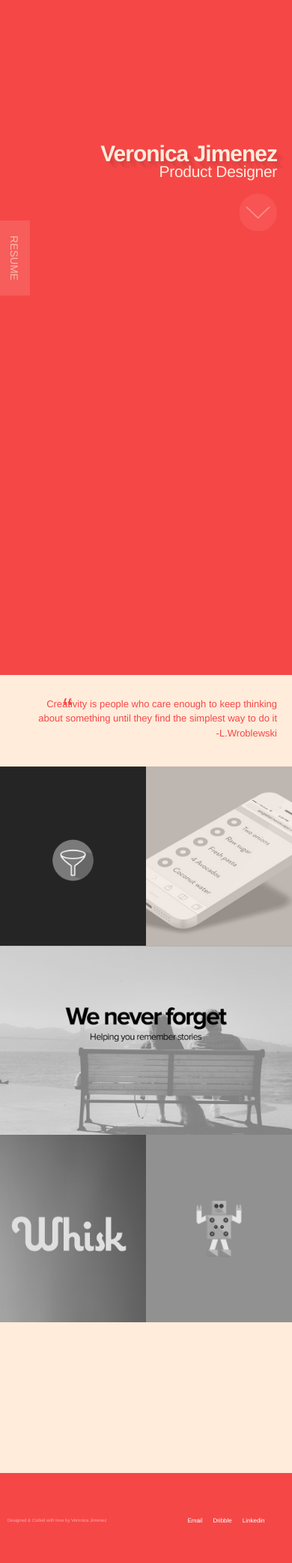
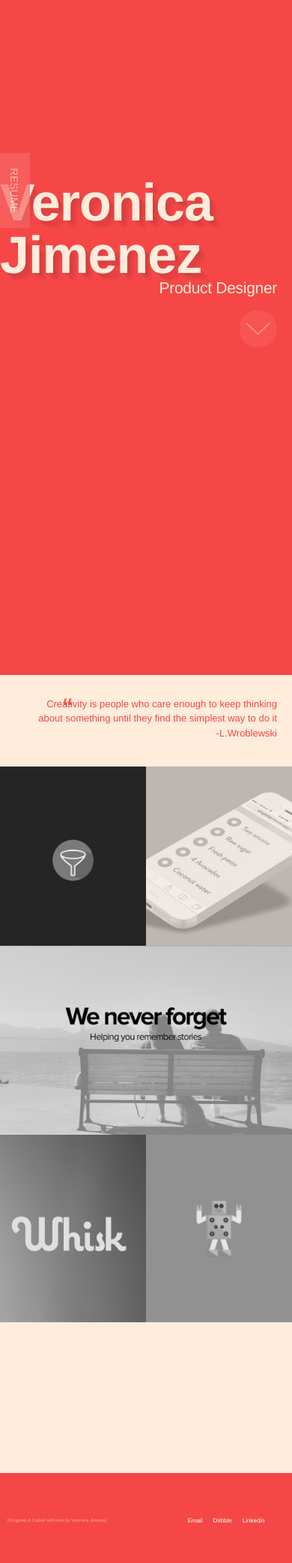
Before and after one commit to vnikajimenez/vnikajimenez.github.com, a Jekyll site: the page built from index.html, in a window 390 px wide. Shown: the whole page at 75% size. Built offline with Jekyll 4.4.1, drawn with Linux system fonts in a browser that asks for light colours; nearby versions of some CDN libraries.

Commit message:
tablet media

```diff
--- a/_sass/_main.scss
+++ b/_sass/_main.scss
@@ -48,6 +48,13 @@
 			padding-bottom: 0;
 		}
 
+		@media screen and (max-width: 768px){
+
+			max-width: 600px;
+			margin-right: 20px;
+			top: 15%;
+		}
+
 				h1 {
 
 					@include titulo;
@@ -58,9 +65,17 @@
 					rgba(0,0,0,.0285) 4px 4px,rgba(0,0,0,.0270) 6px 6px,
 					rgba(0,0,0,.0255) 8px 8px,rgba(0,0,0,.0240) 10px 10px;
 					margin: 0;
+
 						@media screen and (max-width:720px) {
+
 						font-size: 30px;
 					}
+
+
+						@media screen and (max-width: 768px){
+
+							font-size: 70px;
+						}
 
 				}
 
@@ -93,7 +108,7 @@
 	text-align: center;
 	cursor: pointer;
 	left: -120px;
-	top: 45%;
+	top: 36%;
 	background-color: #F76764;
 	opacity: .7;
 	-webkit-transform: rotate(90deg);
@@ -106,6 +121,10 @@
 			left: -100px;
 			top: 36%;
 	}
+
+	@media screen and (max-width: 768px){
+
+							top: 26%;						}
 
 }
 
--- a/_sass/_portfolio.scss
+++ b/_sass/_portfolio.scss
@@ -114,9 +114,15 @@ a {
                     width: 85%;
                     line-height: 1.5em;
 
+            }
+
+            @media screen and (max-width: 768px){
+
+                width: 80%;
+
+            }
 
 
-            }
 
     }
 }
```
Also changed, not shown: 2 other files.
